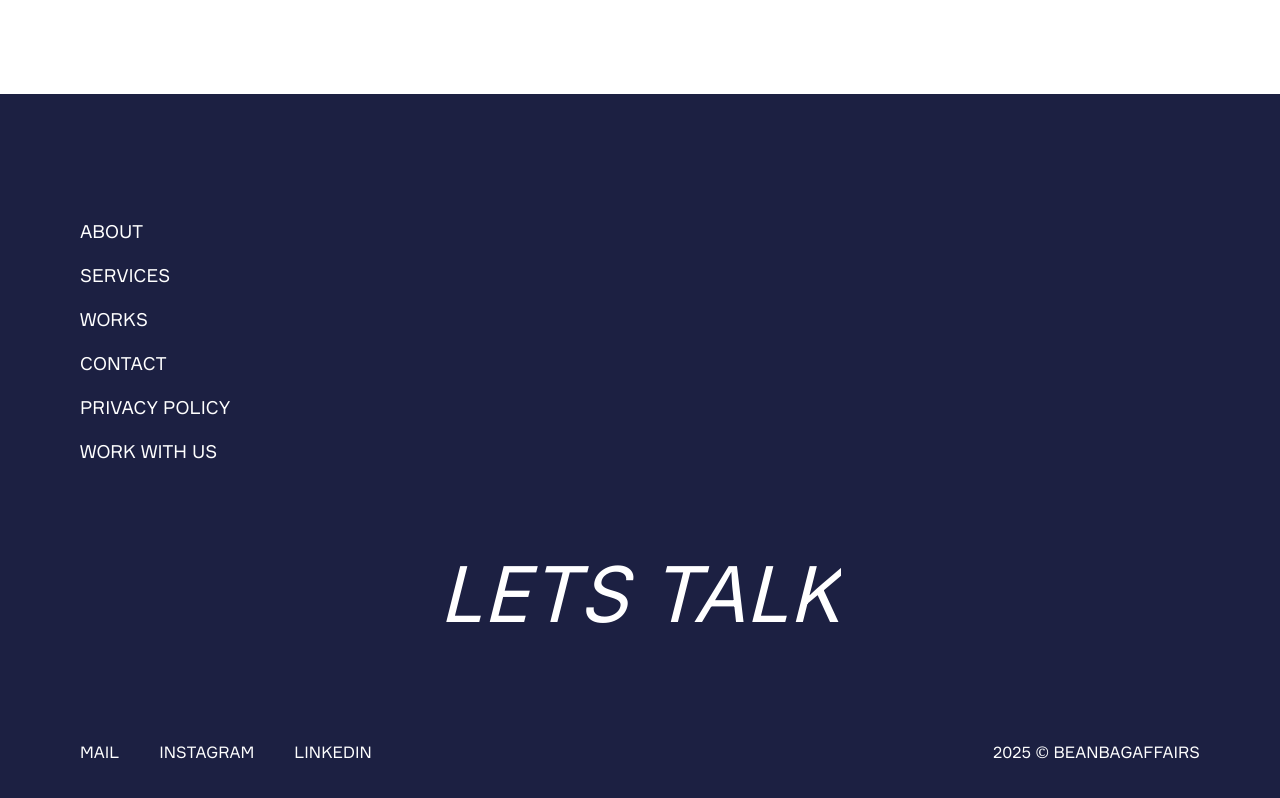
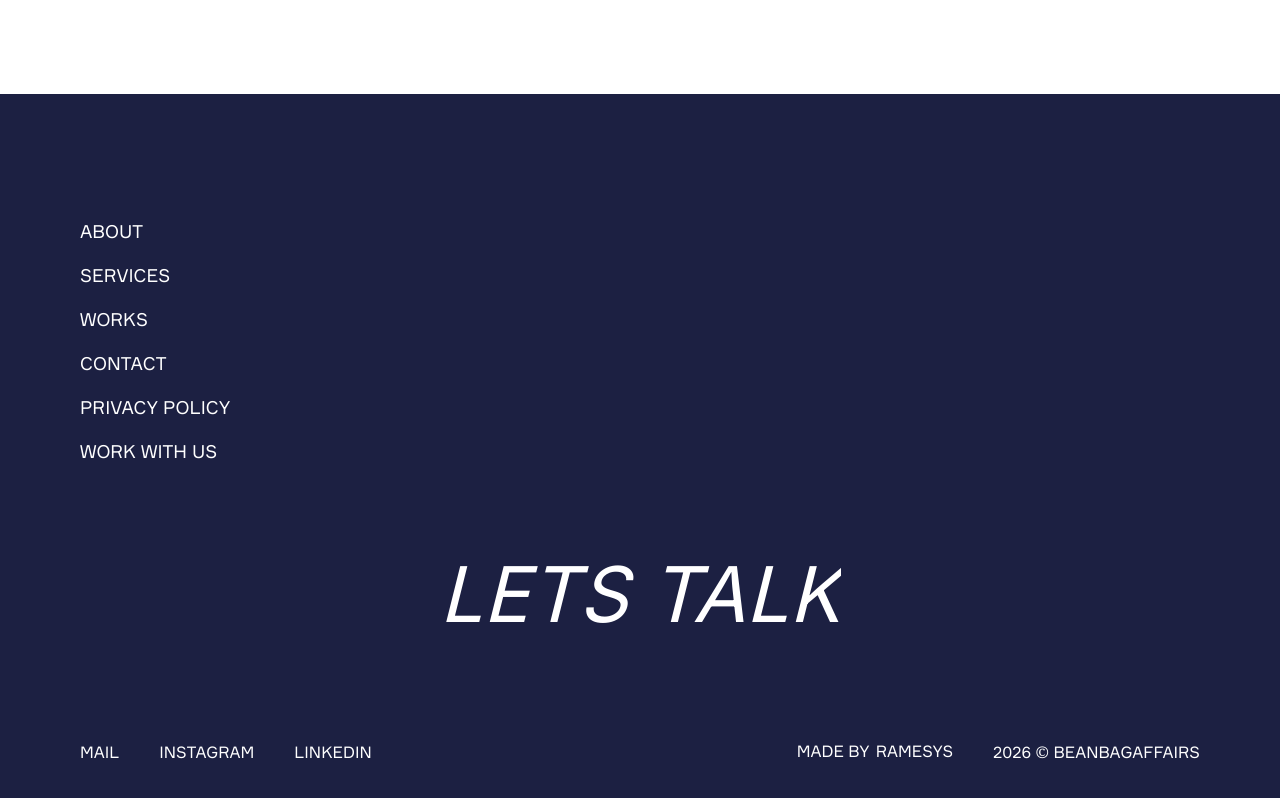
Before and after one commit to beanbagaffairs/beanbag, a Next.js app: page /about-us in a window 1280 px wide. Shown: the part 3925-4723 px from the top of the page. Built offline with nearby package versions, Linux system fonts and the light colour scheme.

Commit message:
feat: made by ramesys in footer

```diff
--- a/src/components/pages/home/Footer.tsx
+++ b/src/components/pages/home/Footer.tsx
@@ -149,9 +149,25 @@ export function Footer() {
             <span className="block bg-white h-[1px] sm:h-[2px] -translate-x-full group-hover/line:translate-x-0 group-hover/line:opacity-100 opacity-0 duration-500" />
           </div>
         </div>
-        <div className="flex gap-4 sm:gap-6 md:gap-8 lg:gap-10 uppercase font-formular">
-          <span className="text-sm sm:text-base">
-            2025 <span className="text-white font-serif">©</span> BeanBagAffairs
+        <div className="flex flex-col sm:flex-row gap-4 sm:gap-6 md:gap-8 lg:gap-10 uppercase font-formular sm:items-center">
+          <div className="flex items-end gap-1.5">
+            <span className="text-sm sm:text-base leading-none pb-[1px] sm:pb-[2px]">
+              Made by
+            </span>
+            <div className="relative overflow-hidden group/line cursor-pointer">
+              <a
+                target="_blank"
+                rel="noopener noreferrer"
+                href="https://ramesys.co.uk"
+                className="leading-none pb-[1px] sm:pb-[2px] font-formular text-sm sm:text-base"
+              >
+                Ramesys
+              </a>
+              <span className="block bg-white h-[1px] sm:h-[2px] -translate-x-full group-hover/line:translate-x-0 group-hover/line:opacity-100 opacity-0 duration-500" />
+            </div>
+          </div>
+          <span className="text-sm sm:text-base leading-none pb-[1px] sm:pb-[2px]">
+            2026 <span className="text-white font-serif">©</span> BeanBagAffairs
           </span>
         </div>
       </div>
```
